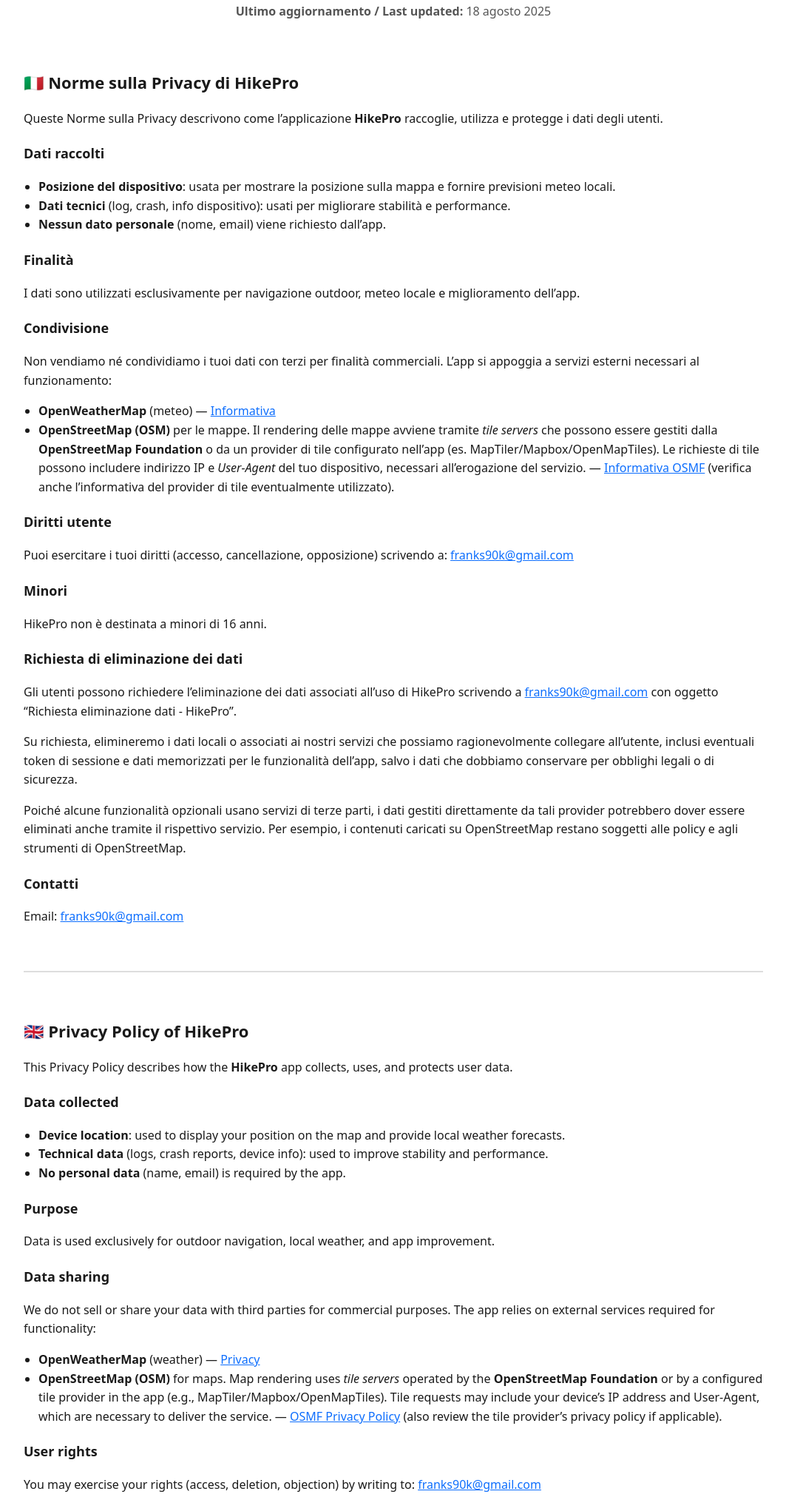
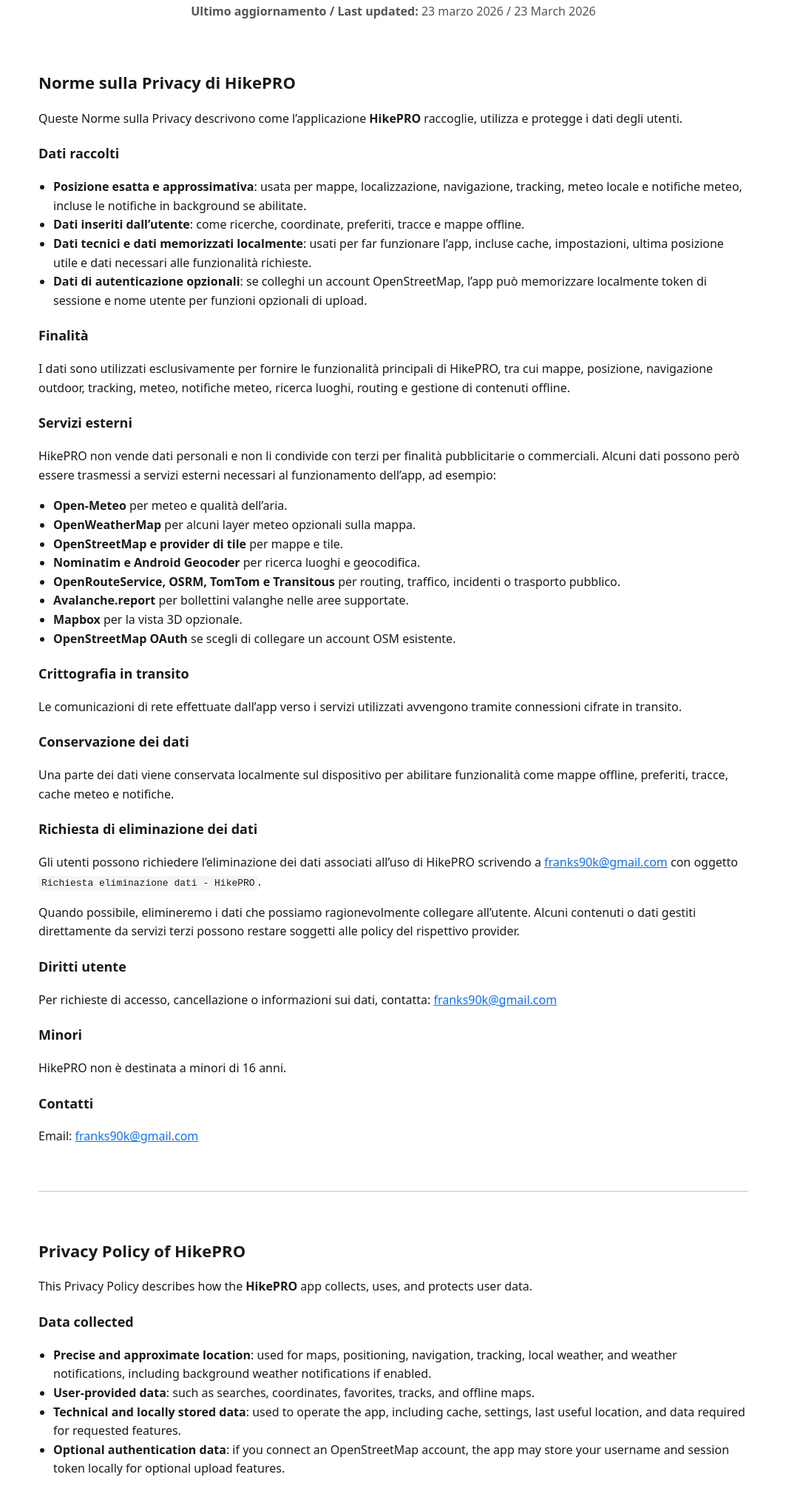
Before and after one commit to BristoFK/hikepro-privacy, a plain HTML site: page index.html in a window 1280 px wide. Shown: the part 114-2137 px from the top of the page at 74% size, without its empty margins (108-1171 px from the left). Drawn offline with Linux system fonts and the light colour scheme.

Commit message:
Update Privacy Policy for HikePRO
Update for play update

```diff
--- a/index.html
+++ b/index.html
@@ -3,108 +3,131 @@
 <head>
   <meta charset="utf-8">
   <meta name="viewport" content="width=device-width, initial-scale=1">
-  <title>Norme sulla Privacy / Privacy Policy - HikePro</title>
-  <meta name="description" content="Norme sulla Privacy / Privacy Policy di HikePro - come raccogliamo, utilizziamo e proteggiamo i dati degli utenti.">
+  <title>Norme sulla Privacy / Privacy Policy - HikePRO</title>
+  <meta name="description" content="Norme sulla Privacy / Privacy Policy di HikePRO.">
   <style>
     :root { --fg:#1a1a1a; --muted:#555; --bg:#fff; --accent:#0d6efd; }
-    html, body { margin:0; padding:0; font-family: system-ui, -apple-system, Segoe UI, Roboto, Helvetica, Arial, "Apple Color Emoji", "Segoe UI Emoji"; color:var(--fg); background:var(--bg); line-height:1.6; }
+    html, body { margin:0; padding:0; font-family: system-ui, -apple-system, Segoe UI, Roboto, Helvetica, Arial, sans-serif; color:var(--fg); background:var(--bg); line-height:1.6; }
     header { padding: 40px 20px 10px; text-align:center; }
     h1 { margin:0 0 10px; font-size: clamp(26px, 4vw, 38px); }
     .subtitle { color:var(--muted); margin-bottom: 24px; }
-    main { max-width: 1000px; margin: 0 auto; padding: 0 20px 80px; }
+    main { max-width: 960px; margin: 0 auto; padding: 0 20px 80px; }
     h2 { margin-top: 32px; font-size: 22px; }
     h3 { margin-top: 20px; font-size: 18px; }
     a { color: var(--accent); text-decoration: underline; }
-    .card { background:#f7f7f9; border:1px solid #e8e8ef; border-radius: 12px; padding: 16px 18px; }
     ul { padding-left: 20px; }
     footer { border-top:1px solid #eee; padding: 20px; text-align:center; color:var(--muted); font-size:14px; }
-    .small { font-size: 14px; color:var(--muted); }
     .updated { font-weight: 600; }
     .lang { margin-top:60px; padding-top:30px; border-top:2px solid #ddd; }
+    code { background:#f5f5f7; padding:2px 4px; border-radius:4px; }
   </style>
 </head>
 <body>
   <header>
-    <h1>Norme sulla Privacy / Privacy Policy - HikePro</h1>
-    <p class="subtitle"><span class="updated">Ultimo aggiornamento / Last updated:</span> 18 agosto 2025</p>
+    <h1>Norme sulla Privacy / Privacy Policy - HikePRO</h1>
+    <p class="subtitle"><span class="updated">Ultimo aggiornamento / Last updated:</span> 23 marzo 2026 / 23 March 2026</p>
   </header>
+
   <main>
     <section id="it">
-      <h2>🇮🇹 Norme sulla Privacy di HikePro</h2>
-      <p>Queste Norme sulla Privacy descrivono come l’applicazione <strong>HikePro</strong> raccoglie, utilizza e protegge i dati degli utenti.</p>
+      <h2>Norme sulla Privacy di HikePRO</h2>
+      <p>Queste Norme sulla Privacy descrivono come l’applicazione <strong>HikePRO</strong> raccoglie, utilizza e protegge i dati degli utenti.</p>
 
       <h3>Dati raccolti</h3>
       <ul>
-        <li><strong>Posizione del dispositivo</strong>: usata per mostrare la posizione sulla mappa e fornire previsioni meteo locali.</li>
-        <li><strong>Dati tecnici</strong> (log, crash, info dispositivo): usati per migliorare stabilità e performance.</li>
-        <li><strong>Nessun dato personale</strong> (nome, email) viene richiesto dall’app.</li>
+        <li><strong>Posizione esatta e approssimativa</strong>: usata per mappe, localizzazione, navigazione, tracking, meteo locale e notifiche meteo, incluse le notifiche in background se abilitate.</li>
+        <li><strong>Dati inseriti dall’utente</strong>: come ricerche, coordinate, preferiti, tracce e mappe offline.</li>
+        <li><strong>Dati tecnici e dati memorizzati localmente</strong>: usati per far funzionare l’app, incluse cache, impostazioni, ultima posizione utile e dati necessari alle funzionalità richieste.</li>
+        <li><strong>Dati di autenticazione opzionali</strong>: se colleghi un account OpenStreetMap, l’app può memorizzare localmente token di sessione e nome utente per funzioni opzionali di upload.</li>
       </ul>
 
       <h3>Finalità</h3>
-      <p>I dati sono utilizzati esclusivamente per navigazione outdoor, meteo locale e miglioramento dell’app.</p>
+      <p>I dati sono utilizzati esclusivamente per fornire le funzionalità principali di HikePRO, tra cui mappe, posizione, navigazione outdoor, tracking, meteo, notifiche meteo, ricerca luoghi, routing e gestione di contenuti offline.</p>
 
-      <h3>Condivisione</h3>
-      <p>Non vendiamo né condividiamo i tuoi dati con terzi per finalità commerciali. L’app si appoggia a servizi esterni necessari al funzionamento:</p>
+      <h3>Servizi esterni</h3>
+      <p>HikePRO non vende dati personali e non li condivide con terzi per finalità pubblicitarie o commerciali. Alcuni dati possono però essere trasmessi a servizi esterni necessari al funzionamento dell’app, ad esempio:</p>
       <ul>
-        <li><strong>OpenWeatherMap</strong> (meteo) — <a href="https://openweather.co.uk/privacy-policy" target="_blank" rel="noopener">Informativa</a></li>
-        <li><strong>OpenStreetMap (OSM)</strong> per le mappe. Il rendering delle mappe avviene tramite <em>tile servers</em> che possono essere gestiti dalla <strong>OpenStreetMap Foundation</strong> o da un provider di tile configurato nell’app (es. MapTiler/Mapbox/OpenMapTiles). Le richieste di tile possono includere indirizzo IP e <em>User-Agent</em> del tuo dispositivo, necessari all’erogazione del servizio. — <a href="https://wiki.osmfoundation.org/wiki/Privacy_Policy" target="_blank" rel="noopener">Informativa OSMF</a> (verifica anche l’informativa del provider di tile eventualmente utilizzato).</li>
+        <li><strong>Open-Meteo</strong> per meteo e qualità dell’aria.</li>
+        <li><strong>OpenWeatherMap</strong> per alcuni layer meteo opzionali sulla mappa.</li>
+        <li><strong>OpenStreetMap e provider di tile</strong> per mappe e tile.</li>
+        <li><strong>Nominatim e Android Geocoder</strong> per ricerca luoghi e geocodifica.</li>
+        <li><strong>OpenRouteService, OSRM, TomTom e Transitous</strong> per routing, traffico, incidenti o trasporto pubblico.</li>
+        <li><strong>Avalanche.report</strong> per bollettini valanghe nelle aree supportate.</li>
+        <li><strong>Mapbox</strong> per la vista 3D opzionale.</li>
+        <li><strong>OpenStreetMap OAuth</strong> se scegli di collegare un account OSM esistente.</li>
       </ul>
 
+      <h3>Crittografia in transito</h3>
+      <p>Le comunicazioni di rete effettuate dall’app verso i servizi utilizzati avvengono tramite connessioni cifrate in transito.</p>
+
+      <h3>Conservazione dei dati</h3>
+      <p>Una parte dei dati viene conservata localmente sul dispositivo per abilitare funzionalità come mappe offline, preferiti, tracce, cache meteo e notifiche.</p>
+
+      <h3>Richiesta di eliminazione dei dati</h3>
+      <p>Gli utenti possono richiedere l’eliminazione dei dati associati all’uso di HikePRO scrivendo a <a href="mailto:franks90k@gmail.com">franks90k@gmail.com</a> con oggetto <code>Richiesta eliminazione dati - HikePRO</code>.</p>
+      <p>Quando possibile, elimineremo i dati che possiamo ragionevolmente collegare all’utente. Alcuni contenuti o dati gestiti direttamente da servizi terzi possono restare soggetti alle policy del rispettivo provider.</p>
+
       <h3>Diritti utente</h3>
-      <p>Puoi esercitare i tuoi diritti (accesso, cancellazione, opposizione) scrivendo a: <a href="mailto:franks90k@gmail.com">franks90k@gmail.com</a></p>
+      <p>Per richieste di accesso, cancellazione o informazioni sui dati, contatta: <a href="mailto:franks90k@gmail.com">franks90k@gmail.com</a></p>
 
       <h3>Minori</h3>
-      <p>HikePro non è destinata a minori di 16 anni.</p>
-
-      <h3>Richiesta di eliminazione dei dati</h3>
-<p>Gli utenti possono richiedere l’eliminazione dei dati associati all’uso di HikePro scrivendo a <a href="mailto:franks90k@gmail.com">franks90k@gmail.com</a> con oggetto “Richiesta eliminazione dati - HikePro”.</p>
-<p>Su richiesta, elimineremo i dati locali o associati ai nostri servizi che possiamo ragionevolmente collegare all’utente, inclusi eventuali token di sessione e dati memorizzati per le funzionalità dell’app, salvo i dati che dobbiamo conservare per obblighi legali o di sicurezza.</p>
-<p>Poiché alcune funzionalità opzionali usano servizi di terze parti, i dati gestiti direttamente da tali provider potrebbero dover essere eliminati anche tramite il rispettivo servizio. Per esempio, i contenuti caricati su OpenStreetMap restano soggetti alle policy e agli strumenti di OpenStreetMap.</p>
-
+      <p>HikePRO non è destinata a minori di 16 anni.</p>
 
       <h3>Contatti</h3>
       <p>Email: <a href="mailto:franks90k@gmail.com">franks90k@gmail.com</a></p>
     </section>
 
     <section id="en" class="lang">
-      <h2>🇬🇧 Privacy Policy of HikePro</h2>
-      <p>This Privacy Policy describes how the <strong>HikePro</strong> app collects, uses, and protects user data.</p>
+      <h2>Privacy Policy of HikePRO</h2>
+      <p>This Privacy Policy describes how the <strong>HikePRO</strong> app collects, uses, and protects user data.</p>
 
       <h3>Data collected</h3>
       <ul>
-        <li><strong>Device location</strong>: used to display your position on the map and provide local weather forecasts.</li>
-        <li><strong>Technical data</strong> (logs, crash reports, device info): used to improve stability and performance.</li>
-        <li><strong>No personal data</strong> (name, email) is required by the app.</li>
+        <li><strong>Precise and approximate location</strong>: used for maps, positioning, navigation, tracking, local weather, and weather notifications, including background weather notifications if enabled.</li>
+        <li><strong>User-provided data</strong>: such as searches, coordinates, favorites, tracks, and offline maps.</li>
+        <li><strong>Technical and locally stored data</strong>: used to operate the app, including cache, settings, last useful location, and data required for requested features.</li>
+        <li><strong>Optional authentication data</strong>: if you connect an OpenStreetMap account, the app may store your username and session token locally for optional upload features.</li>
       </ul>
 
       <h3>Purpose</h3>
-      <p>Data is used exclusively for outdoor navigation, local weather, and app improvement.</p>
+      <p>Data is used exclusively to provide HikePRO core features, including maps, positioning, outdoor navigation, tracking, weather, weather notifications, place search, routing, and offline content management.</p>
 
-      <h3>Data sharing</h3>
-      <p>We do not sell or share your data with third parties for commercial purposes. The app relies on external services required for functionality:</p>
+      <h3>Third-party services</h3>
+      <p>HikePRO does not sell personal data and does not share it with third parties for advertising or commercial purposes. Some data may be transmitted to third-party services necessary to operate the app, for example:</p>
       <ul>
-        <li><strong>OpenWeatherMap</strong> (weather) — <a href="https://openweather.co.uk/privacy-policy" target="_blank" rel="noopener">Privacy</a></li>
-        <li><strong>OpenStreetMap (OSM)</strong> for maps. Map rendering uses <em>tile servers</em> operated by the <strong>OpenStreetMap Foundation</strong> or by a configured tile provider in the app (e.g., MapTiler/Mapbox/OpenMapTiles). Tile requests may include your device’s IP address and User‑Agent, which are necessary to deliver the service. — <a href="https://wiki.osmfoundation.org/wiki/Privacy_Policy" target="_blank" rel="noopener">OSMF Privacy Policy</a> (also review the tile provider’s privacy policy if applicable).</li>
+        <li><strong>Open-Meteo</strong> for weather and air quality.</li>
+        <li><strong>OpenWeatherMap</strong> for optional weather map overlays.</li>
+        <li><strong>OpenStreetMap and tile providers</strong> for maps and tiles.</li>
+        <li><strong>Nominatim and Android Geocoder</strong> for place search and geocoding.</li>
+        <li><strong>OpenRouteService, OSRM, TomTom, and Transitous</strong> for routing, traffic, incidents, or transit.</li>
+        <li><strong>Avalanche.report</strong> for avalanche bulletins in supported regions.</li>
+        <li><strong>Mapbox</strong> for the optional 3D view.</li>
+        <li><strong>OpenStreetMap OAuth</strong> if you choose to connect an existing OSM account.</li>
       </ul>
 
+      <h3>Encryption in transit</h3>
+      <p>Network communications performed by the app with the services it uses are transmitted through encrypted connections in transit.</p>
+
+      <h3>Data retention</h3>
+      <p>Some data is stored locally on the device to enable features such as offline maps, favorites, tracks, weather cache, and notifications.</p>
+
+      <h3>Data deletion request</h3>
+      <p>Users can request deletion of data associated with their use of HikePRO by emailing <a href="mailto:franks90k@gmail.com">franks90k@gmail.com</a> with the subject <code>Data deletion request - HikePRO</code>.</p>
+      <p>Where possible, we will delete data that we can reasonably link to the user. Some content or data managed directly by third-party providers may remain subject to that provider’s own policies.</p>
+
       <h3>User rights</h3>
-      <p>You may exercise your rights (access, deletion, objection) by writing to: <a href="mailto:franks90k@gmail.com">franks90k@gmail.com</a></p>
+      <p>For access, deletion, or data-related questions, contact: <a href="mailto:franks90k@gmail.com">franks90k@gmail.com</a></p>
 
       <h3>Children</h3>
-      <p>HikePro is not intended for children under 16 years old.</p>
-
-      <h3>Data deletion request</h3>
-<p>Users can request deletion of data associated with their use of HikePro by emailing <a href="mailto:franks90k@gmail.com">franks90k@gmail.com</a> with the subject “Data deletion request - HikePro”.</p>
-<p>Upon request, we will delete local data or data associated with our services that we can reasonably link to the user, including session tokens and data stored for app functionality, except where retention is required for legal or security reasons.</p>
-<p>Because some optional features rely on third-party services, data managed directly by those providers may also need to be deleted through the relevant provider. For example, content uploaded to OpenStreetMap remains subject to OpenStreetMap policies and tools.</p>
-
+      <p>HikePRO is not intended for children under 16 years old.</p>
 
       <h3>Contact</h3>
       <p>Email: <a href="mailto:franks90k@gmail.com">franks90k@gmail.com</a></p>
     </section>
   </main>
+
   <footer>
-    © 2025 HikePro — Norme sulla Privacy / Privacy Policy
+    © 2026 HikePRO — Norme sulla Privacy / Privacy Policy
   </footer>
 </body>
 </html>
```
